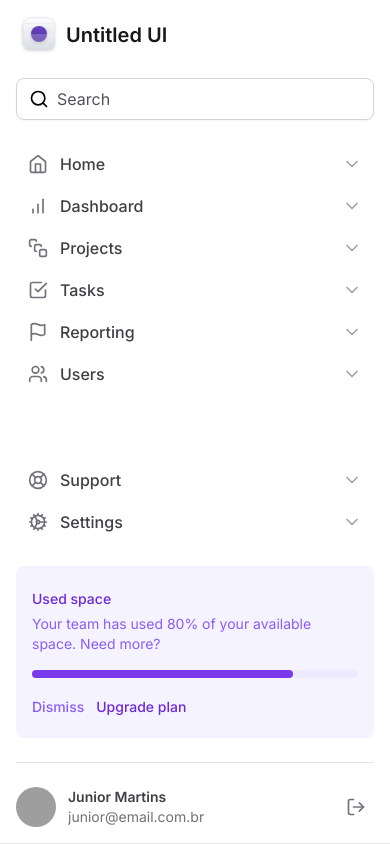
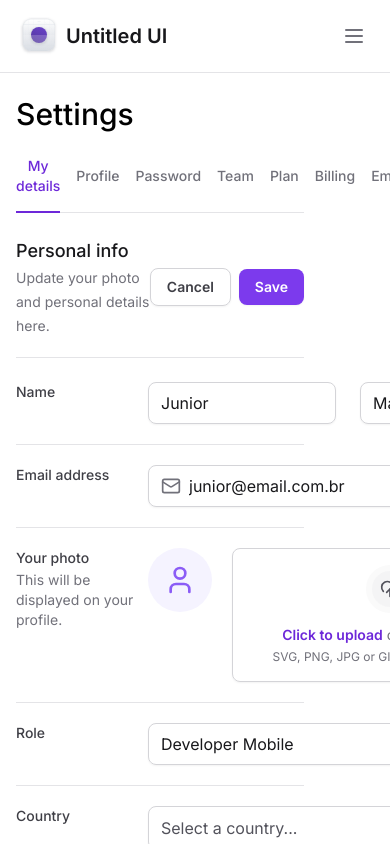
Before and after one commit to jrxr/tailwind-next, a Next.js app: page / in a window 390 px wide. Shown: the top 844 px of the page. Built offline with nearby package versions, Linux system fonts and the light colour scheme; grey boxes are pictures that could not be loaded.

Commit message:
Sidebar opening

```diff
--- a/package.json
+++ b/package.json
@@ -10,6 +10,7 @@
   },
   "dependencies": {
     "@formkit/auto-animate": "^0.8.0",
+    "@radix-ui/react-collapsible": "^1.0.3",
     "@radix-ui/react-select": "^1.2.2",
     "@radix-ui/react-tabs": "^1.0.4",
     "@types/node": "20.4.6",
--- a/src/app/layout.tsx
+++ b/src/app/layout.tsx
@@ -20,7 +20,9 @@
       <body className={inter.className}>
         <div className="grid min-h-screen grid-cols-app">
           <Sidebar />
-          <main className="px-8 pb-12 pt-8">{children}</main>
+          <main className="px-4 pb-12 pt-24 lg:col-start-2 lg:px-8 lg:pt-8">
+            {children}
+          </main>
         </div>
       </body>
     </html>
--- a/src/components/Sidebar/index.tsx
+++ b/src/components/Sidebar/index.tsx
@@ -1,3 +1,5 @@
+'use client'
+
 import { Logo } from '@/components/Sidebar/Logo'
 import {
   Search,
@@ -9,17 +11,31 @@
   Users,
   LifeBuoy,
   Cog,
+  Menu,
 } from 'lucide-react'
 import { NavItem } from './NavItem'
 import { UsedSpaceWidget } from './UsedSpaceWidget'
 import { Profile } from './Profile'
+import * as Collapsible from '@radix-ui/react-collapsible'
 import * as Input from '@/components/Input'
+import { Button } from '../Button'
 
 export function Sidebar() {
   return (
-    <aside className="fixed bottom-0 left-0 right-0 top-0 z-20 flex flex-col gap-6 border-b border-zinc-200 bg-white p-4 lg:relative lg:right-auto lg:w-80 lg:border-r lg:px-5 lg:py-8">
+    <Collapsible.Root className="fixed left-0 right-0 top-0 z-20 flex flex-col gap-6 border-b border-zinc-200 bg-white p-4 data-[state=open]:bottom-0 lg:right-auto  lg:w-80 lg:border-r lg:px-5 lg:py-8 lg:data-[state=closed]:bottom-0">
+      <div className="flex items-center justify-between">
         <Logo />
+        <Collapsible.Trigger asChild className="lg:hidden">
+          <Button variant="ghost">
+            <Menu className="h-6 w-6" />
+          </Button>
+        </Collapsible.Trigger>
+      </div>
 
+      <Collapsible.Content
+        forceMount
+        className="flex flex-1 flex-col gap-6 data-[state=closed]:hidden lg:data-[state=closed]:flex"
+      >
         <Input.Root>
           <Input.Prefix>
             <Search className="h-5 w-5 to-zinc-500" />
@@ -48,6 +64,7 @@
 
           <Profile />
         </div>
-    </aside>
+      </Collapsible.Content>
+    </Collapsible.Root>
   )
 }
```
Also changed, not shown: 1 other file (tests, documents, lock files or other folders). Lines whose indentation alone changed are shown as unchanged.
